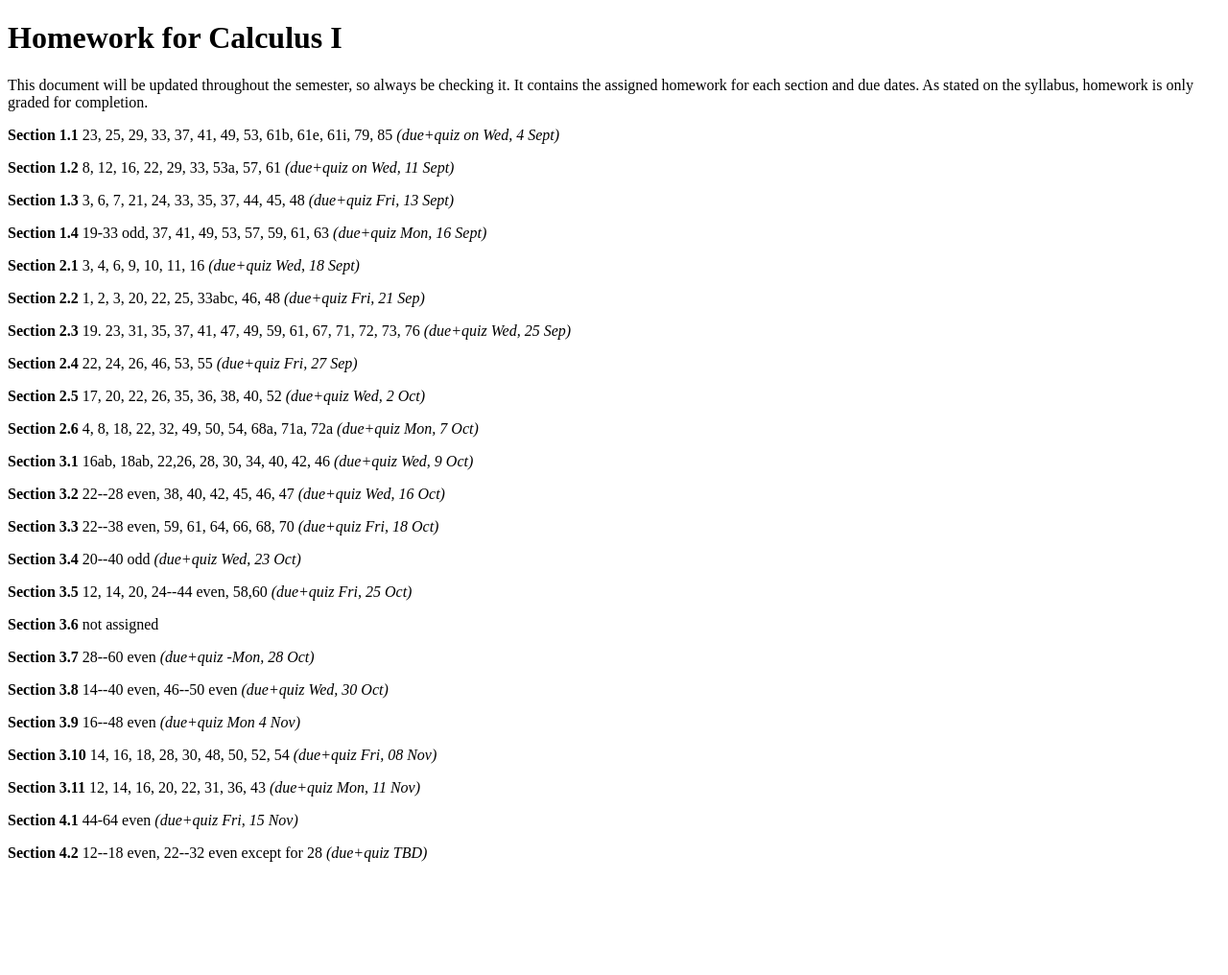
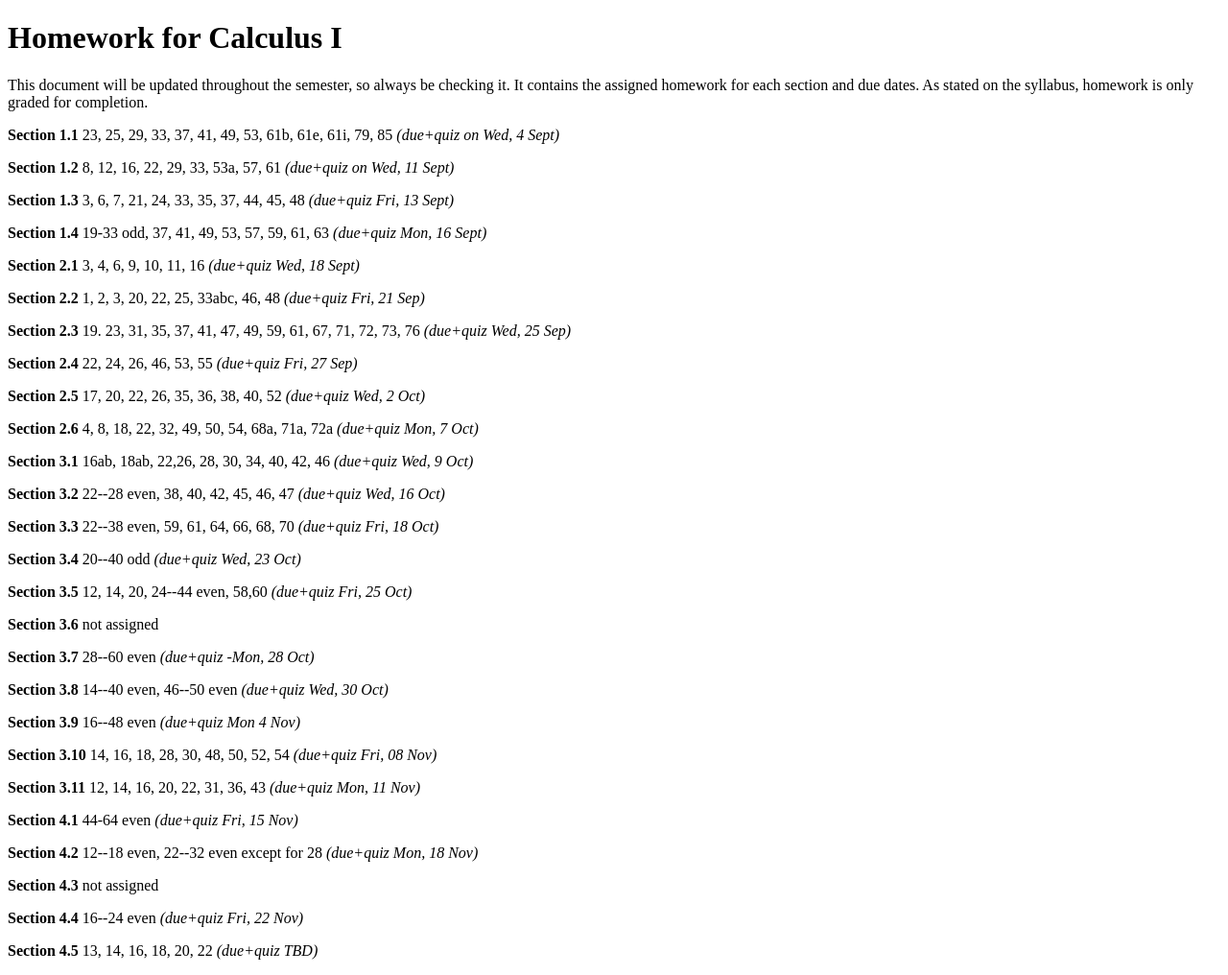
Before and after one commit to danielmichaelcicala/danielmichaelcicala.github.io, a Jekyll site: the page teaching/hw_calc02_f19.html, which Jekyll copies as it is, in a window 1280 px wide. Shown: the whole page at 96% size. Built offline with Jekyll 4.4.1, drawn with Linux system fonts in a browser that asks for light colours; before the commit the page ends 914 px from its top, so only the background shows below that.

Commit message:
update calc hw

```diff
--- a/teaching/hw_calc02_f19.html
+++ b/teaching/hw_calc02_f19.html
@@ -86,6 +86,15 @@ homework is only graded for completion.</p>
   <em>(due+quiz Fri, 15 Nov)</em></p>
 <p><strong>Section 4.2</strong>
   12--18 even, 22--32 even except for 28
+  <em>(due+quiz Mon, 18 Nov)</em></p>
+<p><strong>Section 4.3</strong>
+  not assigned
+  <em></em></p>
+<p><strong>Section 4.4</strong>
+  16--24 even
+  <em>(due+quiz Fri, 22 Nov)</em></p>
+<p><strong>Section 4.5</strong>
+  13, 14, 16, 18, 20, 22
   <em>(due+quiz TBD)</em></p>
 </body>
 </html>
```
Also changed, not shown: teaching/hw_calc07_f19.html (+10 -0 lines).
